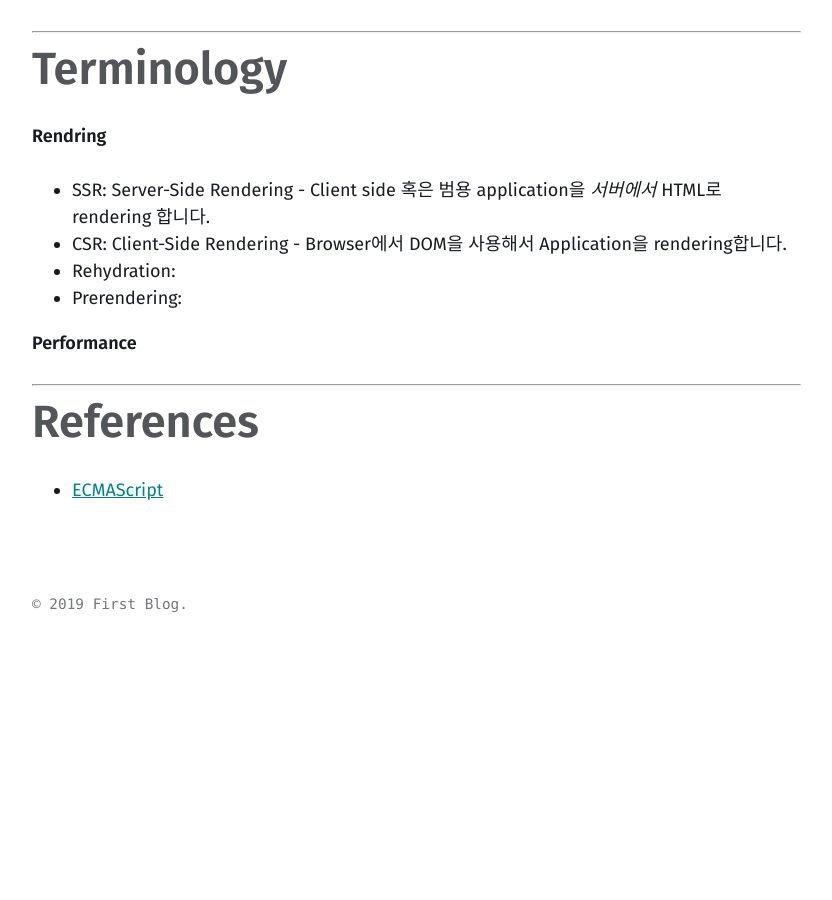
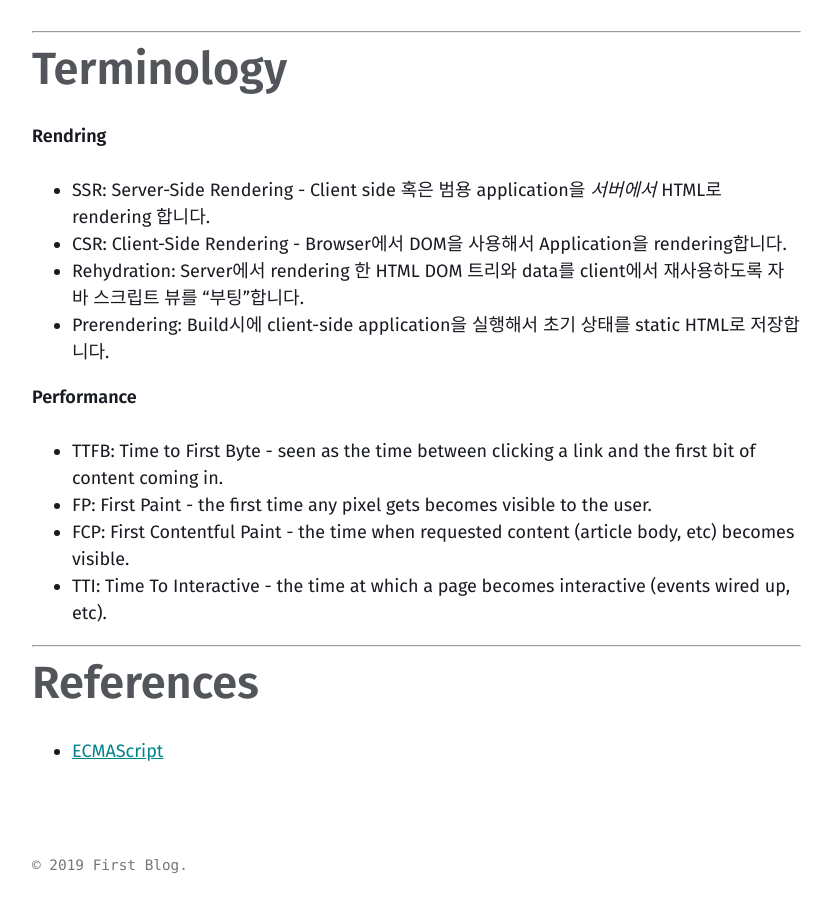
Before and after one commit to shlrur/first-blog.maker, a Jekyll site: the page built from _posts/devlogs/2019/2019-02-14-rendering-on-the-web.md, in a window 1280 px wide and 900 px high, scrolled down 1539 px. Shown: the whole window, without its empty margins (40-872 px from the left). Built offline with Jekyll 4.4.1, drawn with Linux system fonts in a browser that asks for light colours; comment, search, counter and statistics services are not loaded; a style sheet for code colours, icons or effects is not loaded; before the commit the page ends 2181 px from its top, so only the background shows below that.

Commit message:
POSTING_WRITING
writing "Web에서의 Rendering"

```diff
--- a/_posts/devlogs/2019/2019-02-14-rendering-on-the-web.md
+++ b/_posts/devlogs/2019/2019-02-14-rendering-on-the-web.md
@@ -49,10 +49,14 @@ comments:   true
 **Rendring**
 * SSR: Server-Side Rendering - Client side 혹은 범용 application을 _서버에서_ HTML로 rendering 합니다.
 * CSR: Client-Side Rendering - Browser에서 DOM을 사용해서 Application을 rendering합니다.
-* Rehydration:
-* Prerendering:
+* Rehydration: Server에서 rendering 한 HTML DOM 트리와 data를 client에서 재사용하도록 자바 스크립트 뷰를 "부팅"합니다.
+* Prerendering: Build시에 client-side application을 실행해서 초기 상태를 static HTML로 저장합니다.
 
 **Performance**
+* TTFB: Time to First Byte - seen as the time between clicking a link and the first bit of content coming in.
+* FP: First Paint - the first time any pixel gets becomes visible to the user.
+* FCP: First Contentful Paint - the time when requested content (article body, etc) becomes visible.
+* TTI: Time To Interactive - the time at which a page becomes interactive (events wired up, etc).
 
 ---
 
```
